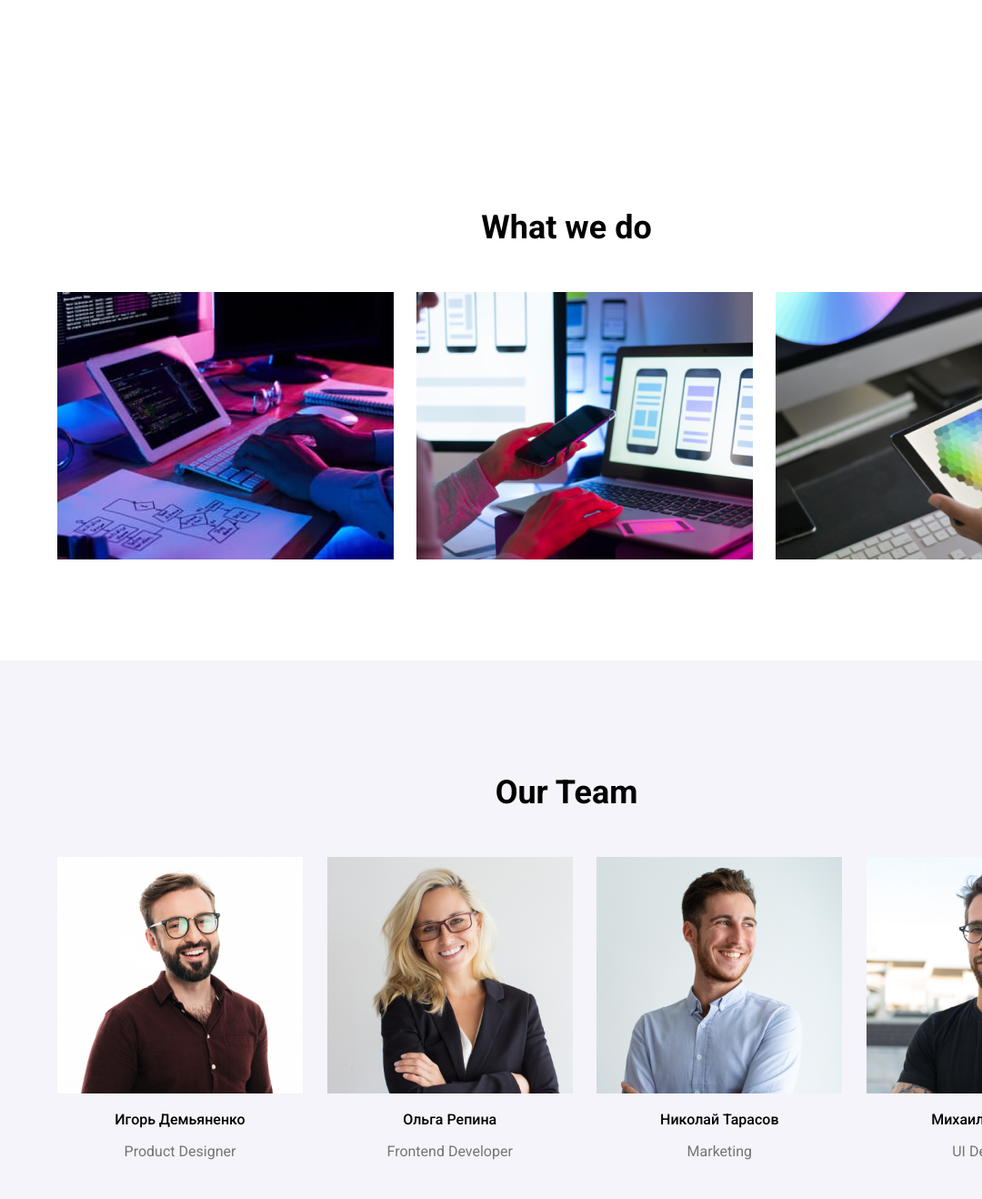
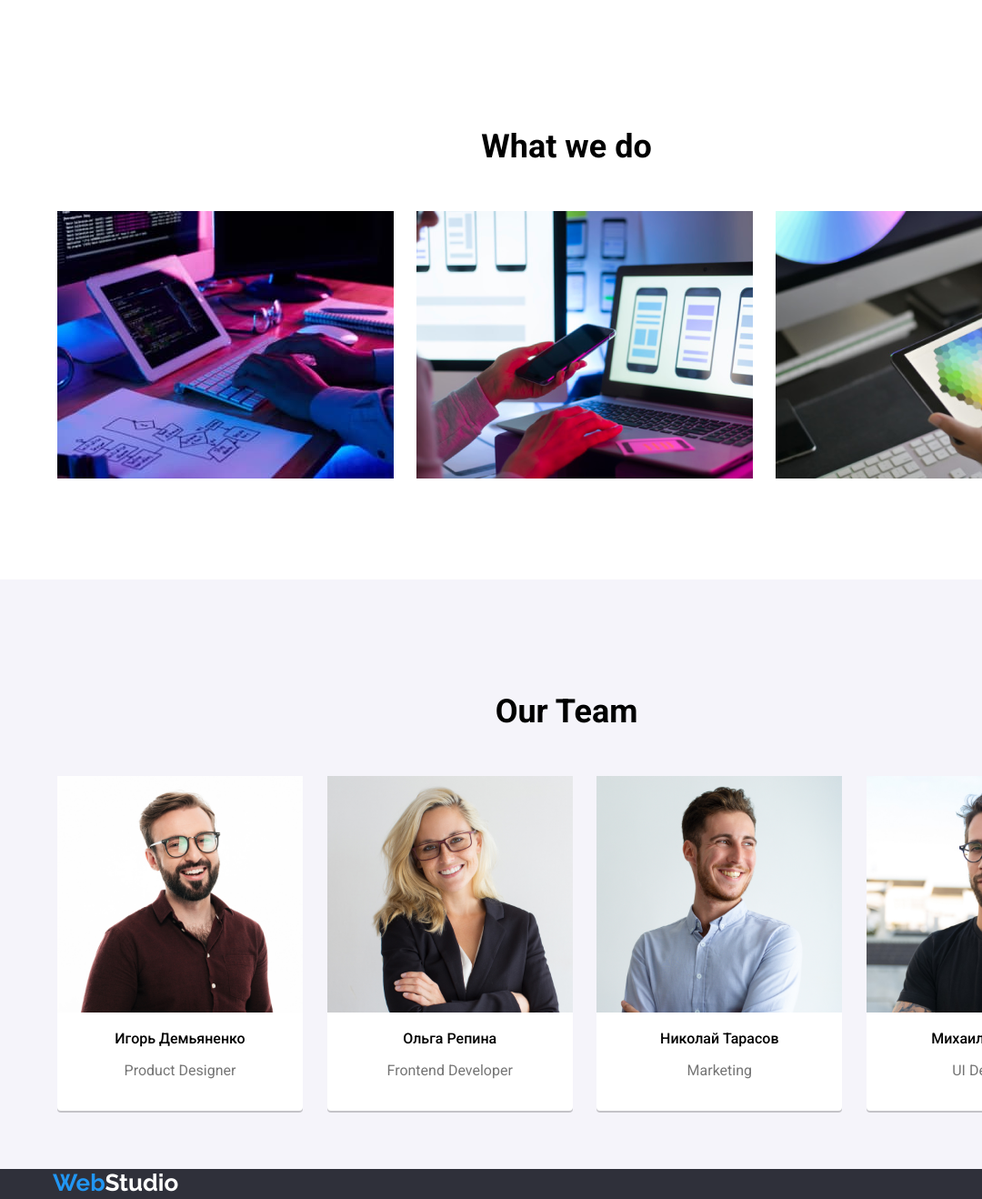
Before and after one commit to itsjenm/goit-markup-hw-03, a plain HTML site: page index.html in a window 1280 px wide. Shown: the part 953-2271 px from the top of the page at 91% size, without its empty margins (200-1280 px from the left). Drawn offline with Linux system fonts and the light colour scheme.

Commit message:
card grid

```diff
--- a/css/styles.css
+++ b/css/styles.css
@@ -19,8 +19,11 @@ body {
 
 }
 
+#what-we-do {
+    padding: 5px 0 94px 0;
+}
+
 #our-benefits,
-#what-we-do,
 #our-team {
     padding: 94px 0 94px 0;
 }
@@ -148,7 +151,10 @@ nav {
     margin-left: 215px;
     /* background-color: aqua; */
     align-items: center;
+
 }
+
+
 
 #our-benefits {
     display: flex;
@@ -196,6 +202,7 @@ p {
 #our-team {
     height: 648px;
     background-color: #F5F4FA;
+    display: grid;
 }
 
 #our-team .section-title {
@@ -210,6 +217,17 @@ p {
     font-size: 16px;
     font-weight: 500;
 }
+
+#our-team li {
+    background-color: #FFFFFF;
+    width: 270px;
+    height: 368px;
+    border-bottom-right-radius: 4px;
+    border-bottom-left-radius: 4px;
+    box-shadow: 0px 2px rgba(0, 0, 0, 0.2);
+
+}
+
 
 .container .position {
     text-align: center;
@@ -243,11 +261,16 @@ p {
 .footer {
     height: 252px;
     background-color: #2F303A;
+
 }
 
+
+
 .footer #WebStudio {
+    margin-top: 60px;
     margin-left: 250px;
     color: #FFFFFF;
+
 }
 
 .footer .footer-contacts {
--- a/index.html
+++ b/index.html
@@ -144,7 +144,7 @@
       <div class="footer">
         <a href="index.html" id="WebStudio">Studio</a>
         <address>
-          <ul>
+          <ul class="contacts">
             <li>
               <a href="#" class="footer-contacts">695 Park Ave, New York, NY 10065, United States</a>
             </li>
```
